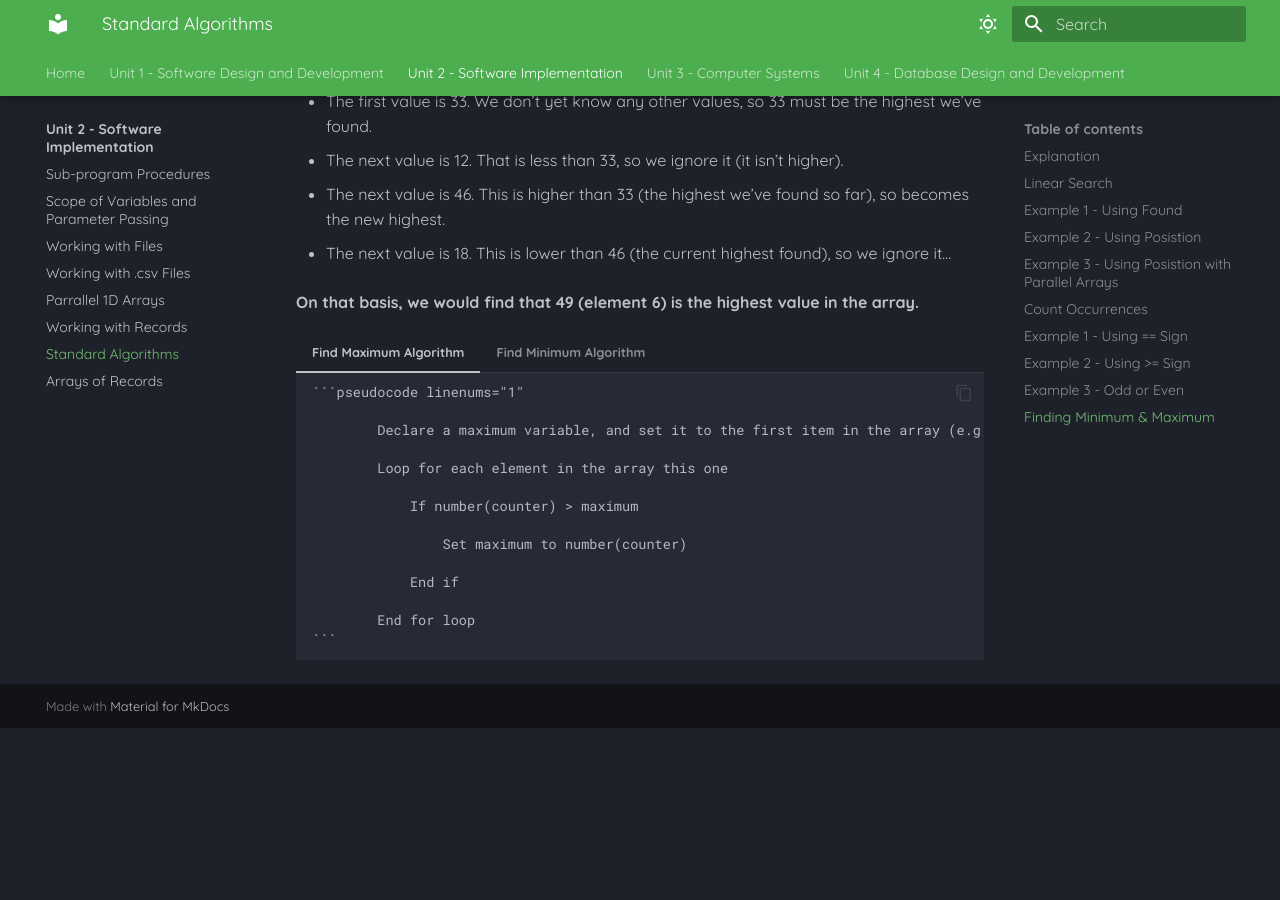
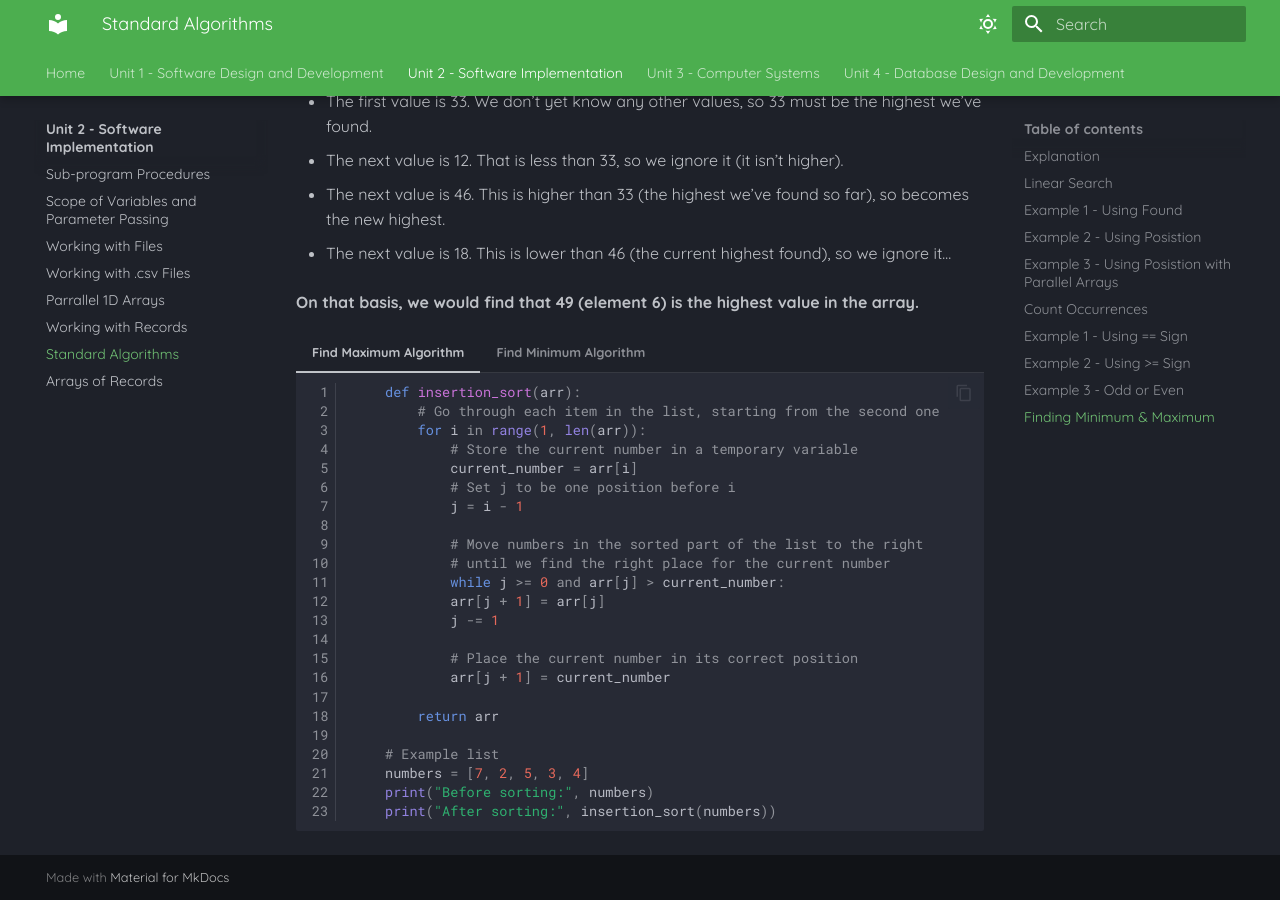
Before and after one commit to Mr-Wood-CS/Higher-Computing-Science-MD-Files, an MkDocs documentation site: the page built from docs/SI/09-Standard-Algorithms.md, in a window 1280 px wide and 900 px high, scrolled down 5905 px. Built offline with MkDocs 1.6.1 and Material for MkDocs 9.7.7, drawn with Linux system fonts in a browser that asks for light colours; before the commit the page ends 6633 px from its top, so only the background shows below that.

Commit message:
Update 09-Standard-Algorithms.md

````diff
--- a/docs/SI/09-Standard-Algorithms.md
+++ b/docs/SI/09-Standard-Algorithms.md
@@ -356,20 +356,33 @@ __On that basis, we would find that 49 (element 6) is the highest value in the a
 
 === "__Find Maximum Algorithm__"
 
-		```pseudocode linenums="1"
+    ``` python linenums="1"
+		def insertion_sort(arr):
+			# Go through each item in the list, starting from the second one
+			for i in range(1, len(arr)):
+				# Store the current number in a temporary variable
+				current_number = arr[i]
+				# Set j to be one position before i
+				j = i - 1
 
-				Declare a maximum variable, and set it to the first item in the array (e.g. 33)
+				# Move numbers in the sorted part of the list to the right
+				# until we find the right place for the current number
+				while j >= 0 and arr[j] > current_number:
+				arr[j + 1] = arr[j]
+				j -= 1
 
-				Loop for each element in the array this one
+				# Place the current number in its correct position
+				arr[j + 1] = current_number
 
-					If number(counter) > maximum
+			return arr
 
-						Set maximum to number(counter)
+		# Example list
+		numbers = [7, 2, 5, 3, 4]
+		print("Before sorting:", numbers)
+		print("After sorting:", insertion_sort(numbers))
+    ```
 
-					End if
 
-				End for loop
-		```
 
 === "__Find Minimum Algorithm__"
 
````
